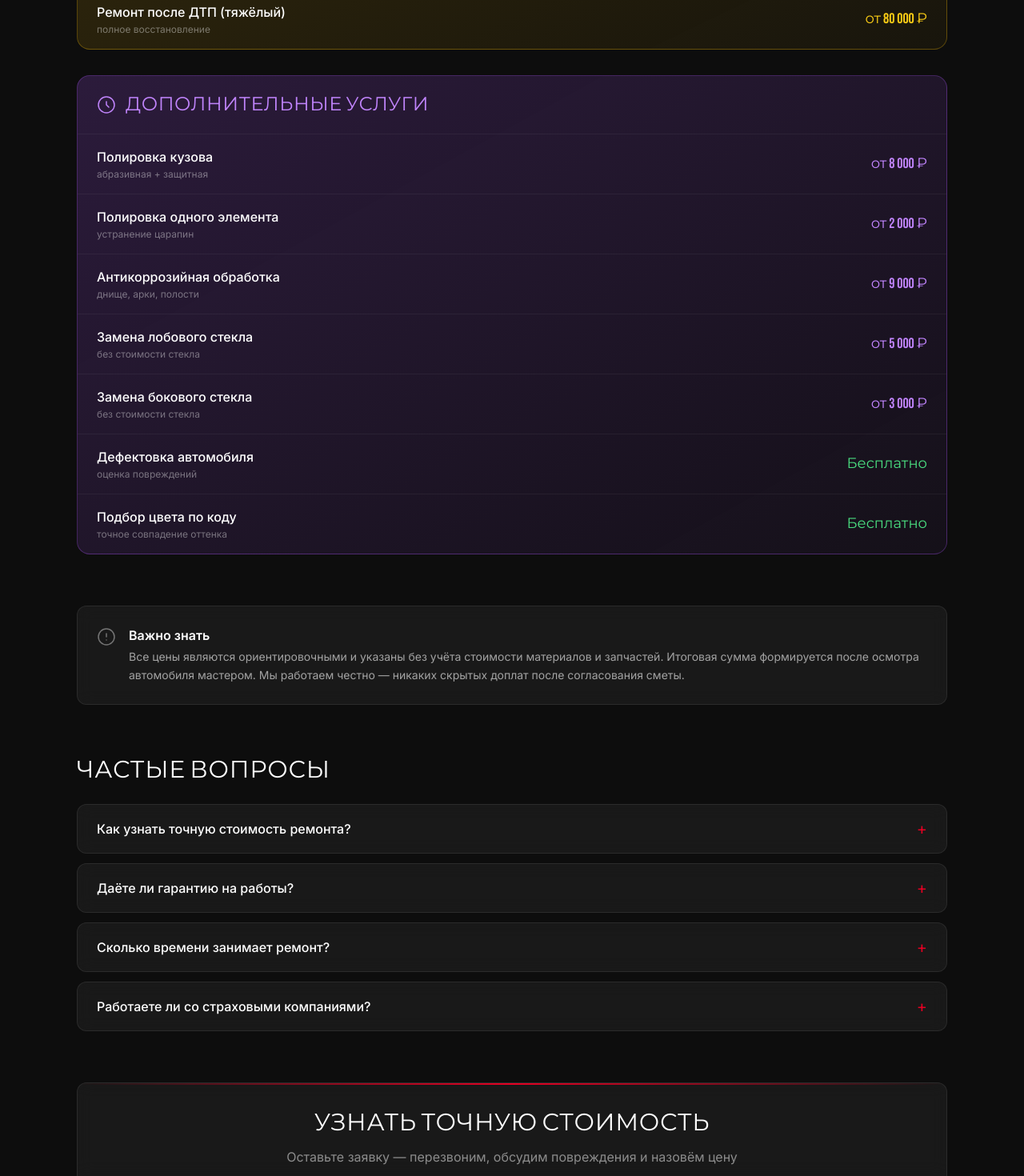
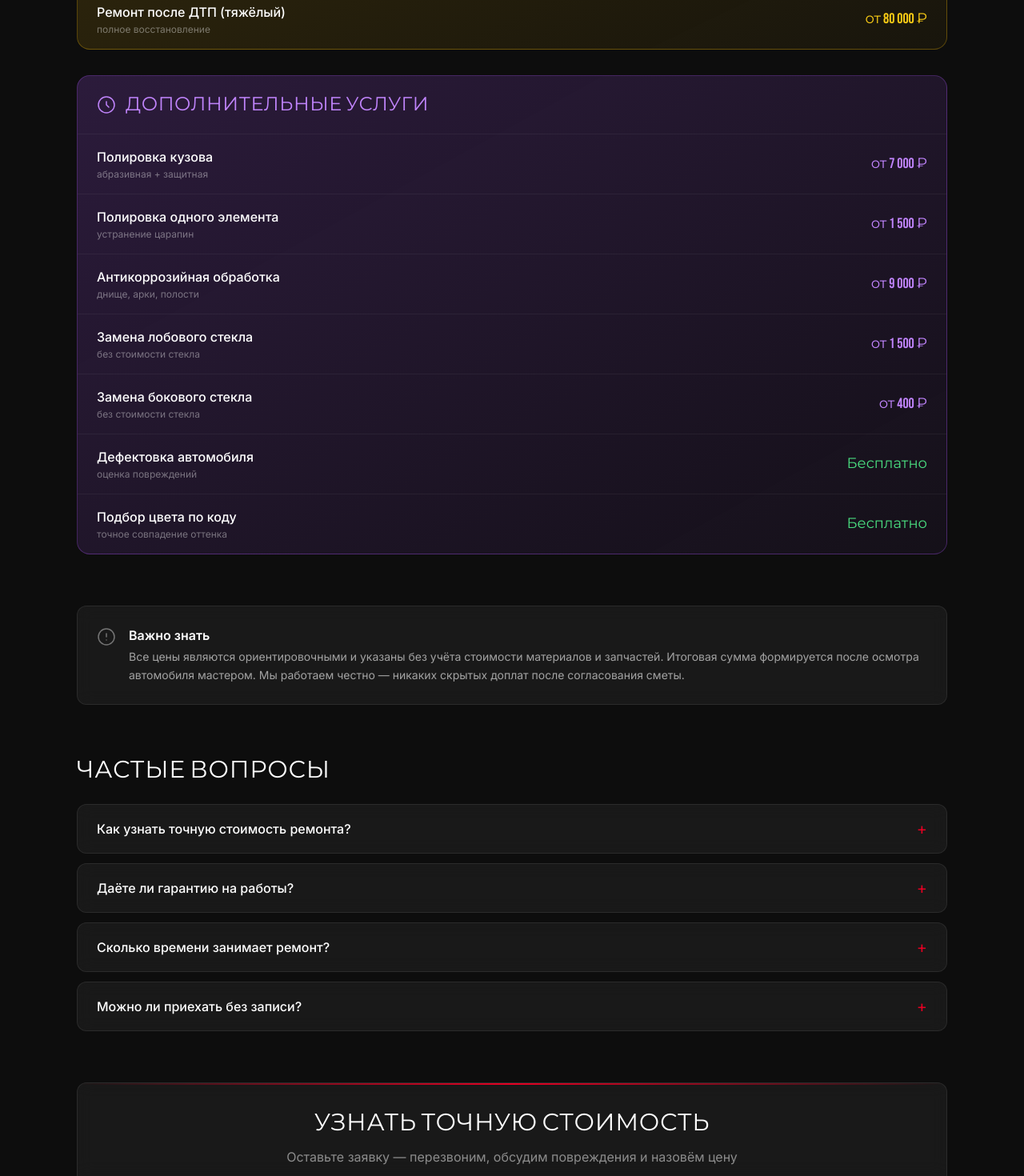
Before and after one commit to tuchkaoficall-crypto/globalavto, a React (Vite) app in the folder client/: page /uslugi-i-tseny in a window 1280 px wide. Shown: the part 2507-3977 px from the top of the page at 80% size. Built offline with nearby package versions, Linux system fonts and the light colour scheme.

Commit message:
Update new costs and assets

```diff
--- a/client/src/components/Portfolio.jsx
+++ b/client/src/components/Portfolio.jsx
@@ -5,8 +5,8 @@ const categories = ['Все', 'Ремонт кузова', 'Покраска', '
 
 const works = [
   // Шкода
-  { id: 1,  title: 'Ремонт кузова Skoda',     desc: 'Восстановление кузова после ДТП — рихтовка и покраска',         tag: 'Ремонт кузова',    img: '/assets/portfolio/shkoda/photo_5201935746514754043_w.jpg' },
-  { id: 2,  title: 'Ремонт кузова Skoda',     desc: 'Устранение деформации кузовных панелей',                         tag: 'Ремонт кузова',    img: '/assets/portfolio/shkoda/photo_5201935746514754044_w.jpg' },
+  { id: 1,  title: 'Ремонт кузова Skoda',     desc: 'Восстановление кузова после ДТП — рихтовка и покраска',         tag: 'Ремонт кузова',    img: '/assets/portfolio/shkoda/skoda2.jpg' },
+  { id: 2,  title: 'Ремонт кузова Skoda',     desc: 'Устранение деформации кузовных панелей',                         tag: 'Ремонт кузова',    img: '/assets/portfolio/shkoda/skoda2.jpg' },
   { id: 3,  title: 'Ремонт кузова Skoda',     desc: 'Восстановление геометрии кузова на стапеле',                     tag: 'Ремонт кузова',    img: '/assets/portfolio/shkoda/photo_5201935746514754045_w.jpg' },
   { id: 4,  title: 'Ремонт кузова Skoda',     desc: 'Финальный результат — кузов как новый',                          tag: 'Ремонт кузова',    img: '/assets/portfolio/shkoda/photo_5201935746514754046_w.jpg' },
   { id: 5,  title: 'Покраска Skoda',          desc: 'Профессиональная покраска в камере с подбором цвета',            tag: 'Покраска',         img: '/assets/portfolio/shkoda/photo_5204233360744583625_w.jpg' },
--- a/client/src/components/Services.jsx
+++ b/client/src/components/Services.jsx
@@ -40,7 +40,7 @@ const services = [
   {
     title: 'Ремонт кузова',
     desc: 'Комплексный ремонт кузова после ДТП, восстановление геометрии',
-    details: 'Комплексный ремонт после ДТП включает: оценку повреждений, восстановление геометрии кузова на стапеле, замену или ремонт повреждённых элементов, рихтовку и покраску. Работаем со страховыми компаниями, предоставляем все необходимые документы.',
+    details: 'Комплексный ремонт после ДТП включает: оценку повреждений, восстановление геометрии кузова на стапеле, замену или ремонт повреждённых элементов, рихтовку и покраску. Работаем напрямую с владельцами автомобилей, предоставляем все необходимые документы.',
     icon: (
       <svg viewBox="0 0 24 24" fill="none" stroke="currentColor" strokeWidth="1.5" strokeLinecap="round" strokeLinejoin="round" className="w-7 h-7">
         <rect x="2" y="7" width="20" height="14" rx="2" />
@@ -205,7 +205,7 @@ export default function Services({ onRequestClick }) {
                     </div>
                   ) : selected.title === 'Рихтовка кузова' ? (
                     <div className="grid grid-cols-2 gap-2">
-                      <img src="/assets/portfolio/shkoda/photo_5201935746514754043_w.jpg" alt="Рихтовка" className="w-full h-32 object-cover rounded-lg" />
+                      <img src="/assets/portfolio/shkoda/skoda2.jpg" alt="Рихтовка" className="w-full h-32 object-cover rounded-lg" />
                       <img src="/assets/portfolio/shkoda/photo_5201935746514754046_w.jpg" alt="Рихтовка 2" className="w-full h-32 object-cover rounded-lg" />
                     </div>
                   ) : (
--- a/client/src/pages/BrandPage.jsx
+++ b/client/src/pages/BrandPage.jsx
@@ -191,7 +191,41 @@ export default function BrandPage() {
   const [popupOpen, setPopupOpen] = useState(false)
 
   const brand = brands.find(b => b.slug === slug)
-  const brandName = brand?.name || slug?.toUpperCase()
+
+  // Если марка не найдена — показываем 404
+  if (!brand) {
+    return (
+      <>
+        <Helmet>
+          <title>Страница не найдена | Global Auto</title>
+          <meta name="robots" content="noindex, nofollow" />
+        </Helmet>
+        <Navbar onRequestClick={() => {}} />
+        <main className="min-h-screen bg-brand-bg flex items-center justify-center">
+          <div className="text-center px-4">
+            <div className="font-heading text-8xl text-brand-red mb-4">404</div>
+            <h1 className="font-heading text-3xl text-white uppercase tracking-wide mb-4">
+              Марка не найдена
+            </h1>
+            <p className="text-white/50 font-body mb-8">
+              Такой марки автомобиля нет в нашем списке
+            </p>
+            <div className="flex flex-wrap gap-4 justify-center">
+              <Link to="/remont-avto" className="btn-primary px-8 py-3">
+                Все марки
+              </Link>
+              <Link to="/" className="btn-secondary px-8 py-3">
+                На главную
+              </Link>
+            </div>
+          </div>
+        </main>
+        <Footer />
+      </>
+    )
+  }
+
+  const brandName = brand.name
   const carImg = carImages[slug] || defaultCarImg
   const seoText = brandSeoText[slug] || `Профессиональный кузовной ремонт ${brandName} в Петрозаводске. Рихтовка, покраска, ремонт после ДТП. Опытные мастера, современное оборудование, гарантия на все работы.`
   const uniqueData = brandUniqueData[slug] || null
--- a/client/src/pages/PricePage.jsx
+++ b/client/src/pages/PricePage.jsx
@@ -90,11 +90,11 @@ const priceCategories = [
     borderColor: 'border-purple-500/30',
     accentColor: 'text-purple-400',
     services: [
-      { name: 'Полировка кузова',              price: 'от 8 000 ₽',   note: 'абразивная + защитная' },
-      { name: 'Полировка одного элемента',     price: 'от 2 000 ₽',   note: 'устранение царапин' },
+      { name: 'Полировка кузова',              price: 'от 7 000 ₽',   note: 'абразивная + защитная' },
+      { name: 'Полировка одного элемента',     price: 'от 1 500 ₽',   note: 'устранение царапин' },
       { name: 'Антикоррозийная обработка',     price: 'от 9 000 ₽',   note: 'днище, арки, полости' },
-      { name: 'Замена лобового стекла',        price: 'от 5 000 ₽',   note: 'без стоимости стекла' },
-      { name: 'Замена бокового стекла',        price: 'от 3 000 ₽',   note: 'без стоимости стекла' },
+      { name: 'Замена лобового стекла',        price: 'от 1 500 ₽',   note: 'без стоимости стекла' },
+      { name: 'Замена бокового стекла',        price: 'от 400 ₽',     note: 'без стоимости стекла' },
       { name: 'Дефектовка автомобиля',         price: 'Бесплатно',    note: 'оценка повреждений' },
       { name: 'Подбор цвета по коду',          price: 'Бесплатно',    note: 'точное совпадение оттенка' },
     ],
@@ -115,8 +115,8 @@ const faq = [
     a: 'Зависит от объёма работ. Покраска одного элемента — 1–2 дня. Ремонт после ДТП — от 3 до 14 дней. Точные сроки называем после осмотра.',
   },
   {
-    q: 'Работаете ли со страховыми компаниями?',
-    a: 'Да, работаем по ОСАГО и КАСКО. Помогаем с оформлением документов и взаимодействием со страховой компанией.',
+    q: 'Можно ли приехать без записи?',
+    a: 'Да, можно приехать в рабочее время для бесплатной оценки повреждений. Запись не обязательна — мастер осмотрит автомобиль и назовёт стоимость и сроки ремонта на месте.',
   },
 ]
 
--- a/client/vite.config.js
+++ b/client/vite.config.js
@@ -1,8 +1,30 @@
 import { defineConfig } from 'vite'
 import react from '@vitejs/plugin-react'
+import { copyFileSync, mkdirSync } from 'node:fs'
+import { dirname, resolve } from 'node:path'
+import { fileURLToPath } from 'node:url'
+
+const rootDir = dirname(fileURLToPath(import.meta.url))
+
+function copyPortfolioAssets() {
+  return {
+    name: 'copy-portfolio-assets',
+    buildStart() {
+      const assets = [
+        ['../assets/new/skoda2.jpg', 'public/assets/portfolio/shkoda/skoda2.jpg'],
+      ]
+      for (const [src, dest] of assets) {
+        const from = resolve(rootDir, src)
+        const to = resolve(rootDir, dest)
+        mkdirSync(dirname(to), { recursive: true })
+        copyFileSync(from, to)
+      }
+    },
+  }
+}
 
 export default defineConfig({
-  plugins: [react()],
+  plugins: [react(), copyPortfolioAssets()],
   server: {
     proxy: {
       '/api': {
```
Also changed, not shown: 1 other file (tests, documents, lock files or other folders).
